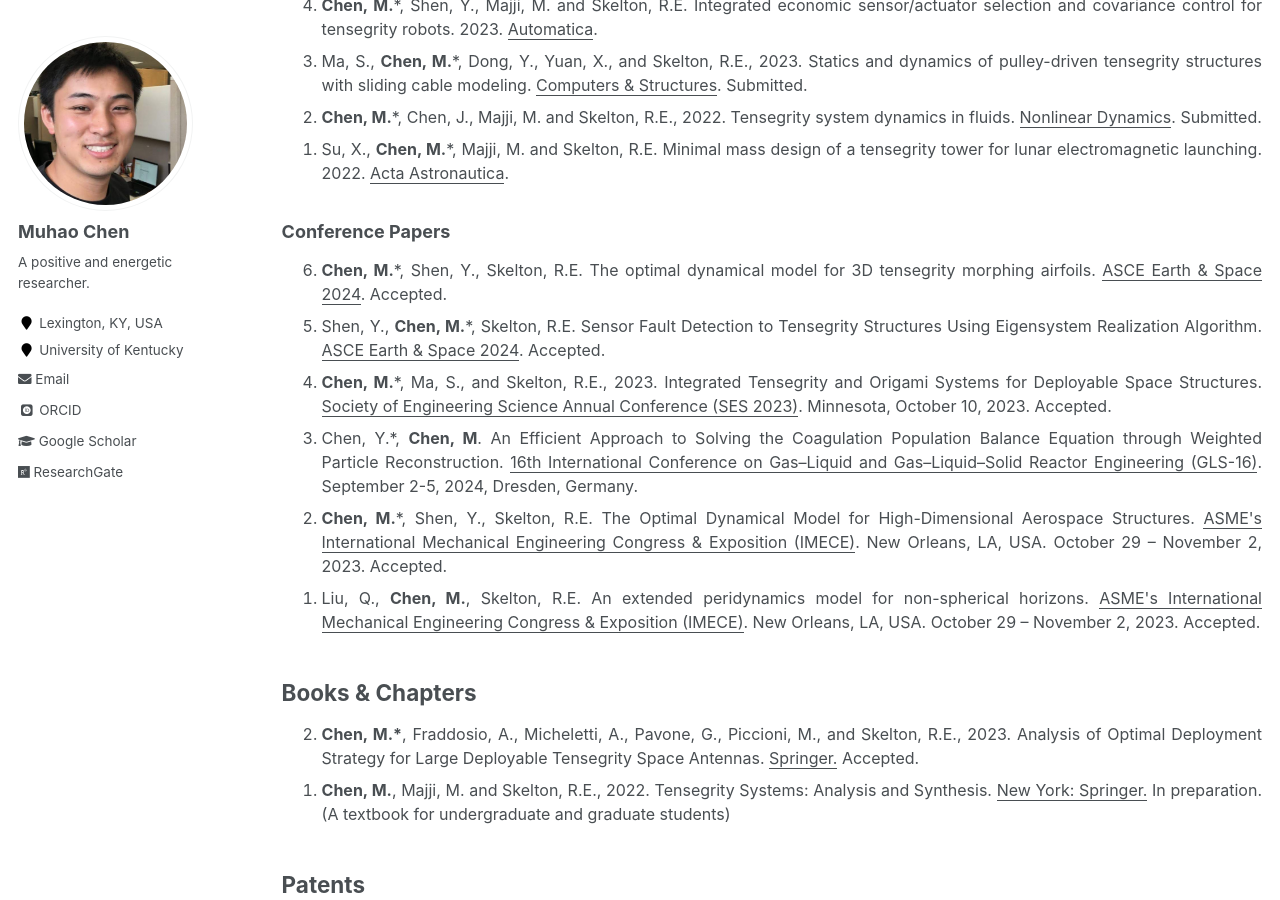
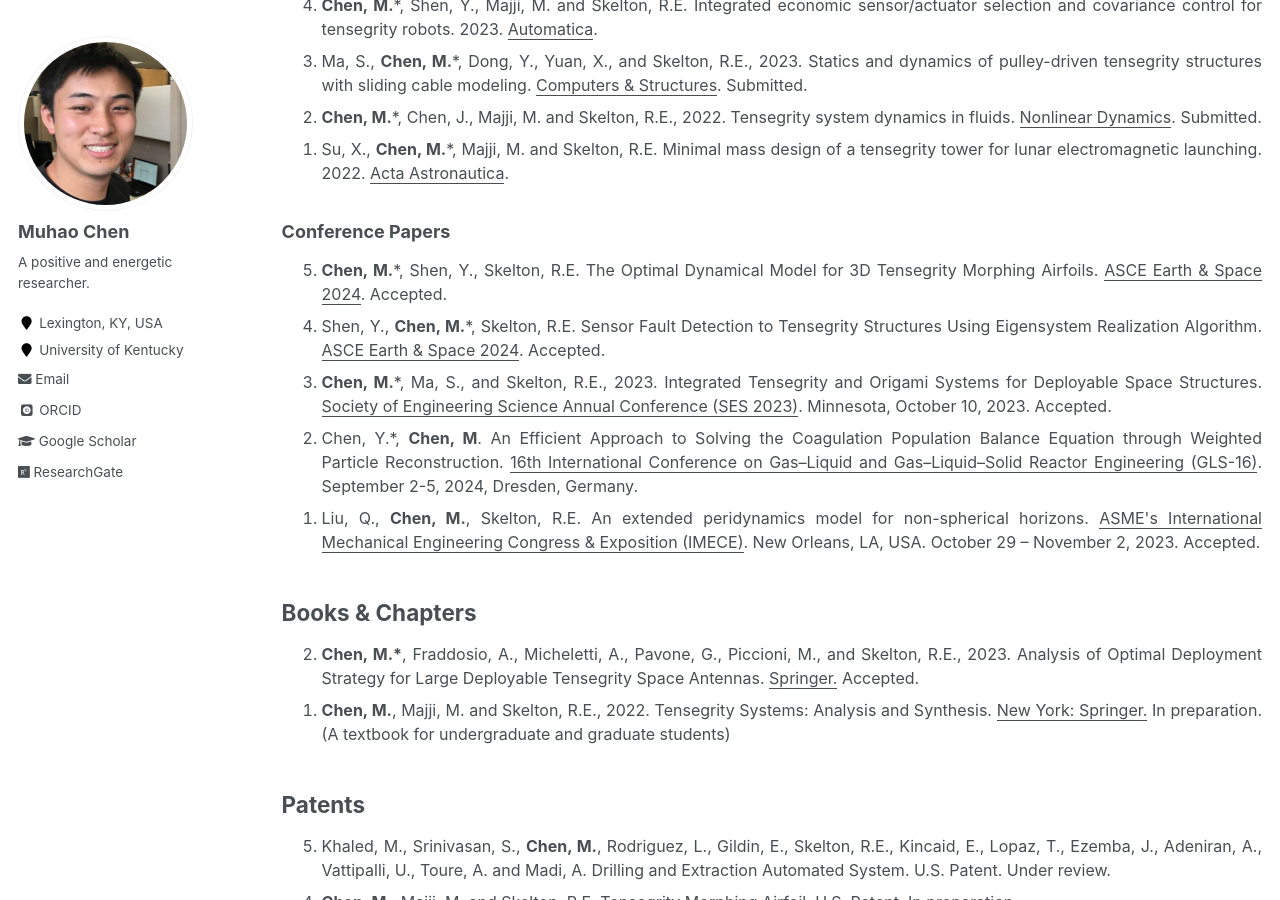
Before and after one commit to Muhao-Chen/muhao-chen.github.io, a Jekyll site: the page built from _pages/publication.md, in a window 1280 px wide and 900 px high, scrolled down 2859 px. Built offline with Jekyll 4.4.1, drawn with Linux system fonts in a browser that asks for light colours; some web fonts are replaced.

Commit message:
Update publication.md

```diff
--- a/_pages/publication.md
+++ b/_pages/publication.md
@@ -81,11 +81,11 @@ toc: true
 ### Conference Papers
 <font size=3>
 <ol reversed>
-<li> <strong>Chen, M.</strong>*, Shen, Y., Skelton, R.E. The optimal dynamical model for 3D tensegrity morphing airfoils. <u>ASCE Earth & Space 2024</u>. Accepted. </li>
+<li> <strong>Chen, M.</strong>*, Shen, Y., Skelton, R.E. The Optimal Dynamical Model for 3D Tensegrity Morphing Airfoils. <u>ASCE Earth & Space 2024</u>. Accepted. </li>
 <li> Shen, Y., <strong>Chen, M.</strong>*, Skelton, R.E. Sensor Fault Detection to Tensegrity Structures Using Eigensystem Realization Algorithm. <u>ASCE Earth & Space 2024</u>. Accepted. </li>
 <li> <strong>Chen, M.</strong>*, Ma, S., and Skelton, R.E., 2023. Integrated Tensegrity and Origami Systems for Deployable Space Structures. <u>Society of Engineering Science Annual Conference (SES 2023)</u>. Minnesota, October 10, 2023. Accepted. </li>
 <li> Chen, Y.*, <strong>Chen, M</strong>. An Efficient Approach to Solving the Coagulation Population Balance Equation through Weighted Particle Reconstruction. <u>16th International Conference on Gas–Liquid and Gas–Liquid–Solid Reactor Engineering (GLS-16)</u>. September 2-5, 2024,  Dresden, Germany. </li>
-<li> <strong>Chen, M.</strong>*, Shen, Y., Skelton, R.E. The Optimal Dynamical Model for High-Dimensional Aerospace Structures. <u>ASME's International Mechanical Engineering Congress & Exposition (IMECE)</u>. New Orleans, LA, USA. October 29 – November 2, 2023. Accepted. </li>
+<!-- <li> <strong>Chen, M.</strong>*, Shen, Y., Skelton, R.E. The Optimal Dynamical Model for High-Dimensional Aerospace Structures. <u>ASME's International Mechanical Engineering Congress & Exposition (IMECE)</u>. New Orleans, LA, USA. October 29 – November 2, 2023. Accepted. </li> -->
 <li> Liu, Q., <strong>Chen, M.</strong>, Skelton, R.E. An extended peridynamics model for non-spherical horizons. <u>ASME's International Mechanical Engineering Congress & Exposition (IMECE)</u>. New Orleans, LA, USA. October 29 – November 2, 2023. Accepted. </li>
 <!-- <li> Ma, S., Chen, Y., <strong>Chen, M.</strong>* and Skelton, R.E., 2023. Statics Study of Clustered Tensegrity Structures Considering Pulley Sizes. <u>The International Association for Shell and Spatial Structures (IASS) symposia</u>. July 10-14, 2023, Melbourne, Australia. Accepted. </li> -->
 </ol>
```
